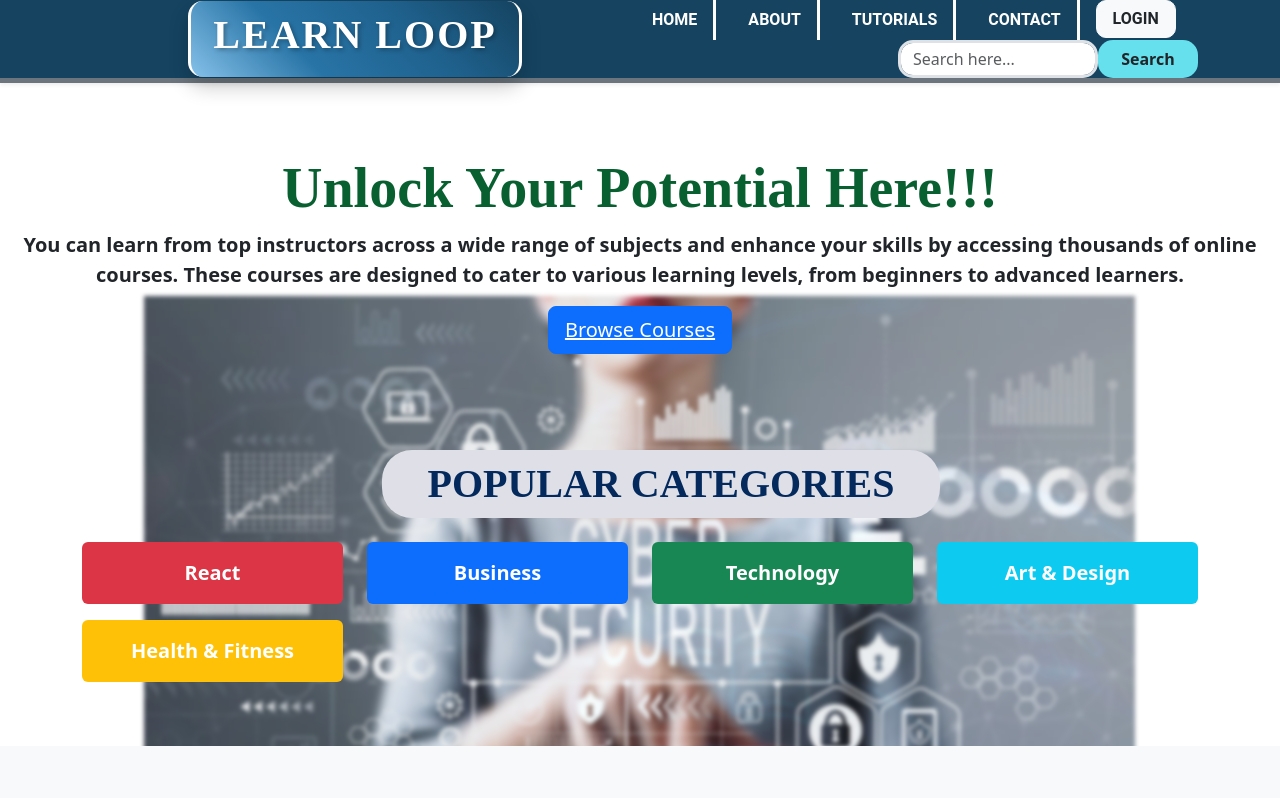
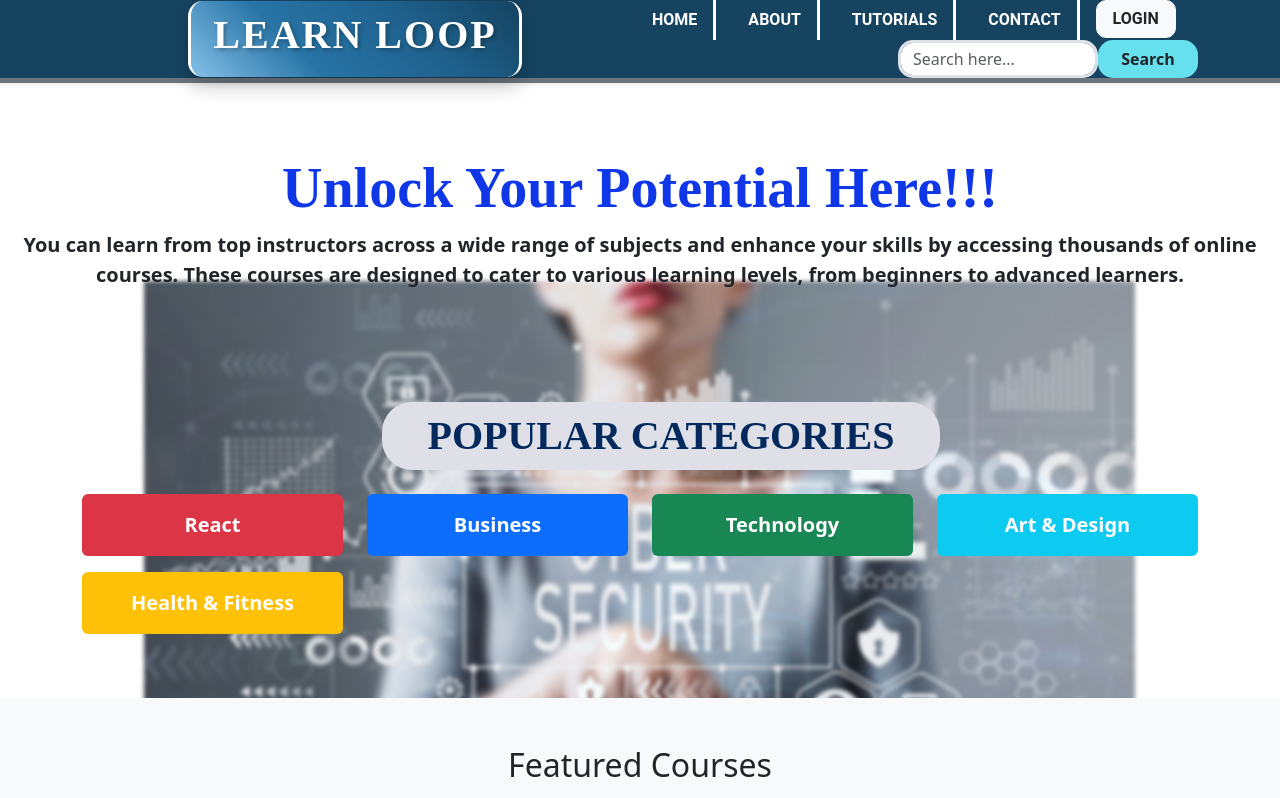
Before and after one commit to Ijaas-Fathi/Frontend, a React (Vite) app: page / in a window 1280 px wide. Shown: the top 798 px of the page. Built offline with nearby package versions, Linux system fonts and the light colour scheme.

Commit message:
Changed font color and removed the Browse Course button

```diff
--- a/src/Pages/Home.jsx
+++ b/src/Pages/Home.jsx
@@ -68,10 +68,9 @@ const Home = () => {
     >
       <h1 className="display-4 fw-bold"
       style={{
-        fontFamily: "Pacifico, cursive",     color: '#086031', }}>Unlock Your Potential Here!!!</h1>
+        fontFamily: "Pacifico, cursive",     color: '#0f36e7', }}>Unlock Your Potential Here!!!</h1>
       <p className="lead fw-bold">You can learn from top instructors across a wide range of subjects and enhance your skills by accessing thousands of online courses.
         These courses are designed to cater to various learning levels, from beginners to advanced learners.</p>
-      <button className="btn btn-primary btn-lg"><a className='text-white' href='/Tutorials'>Browse Courses</a></button>
     </motion.div>
 
     {/* Categories Section */}
```
